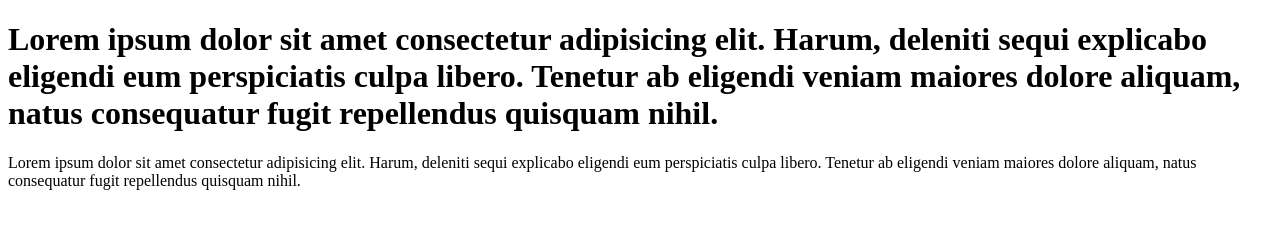
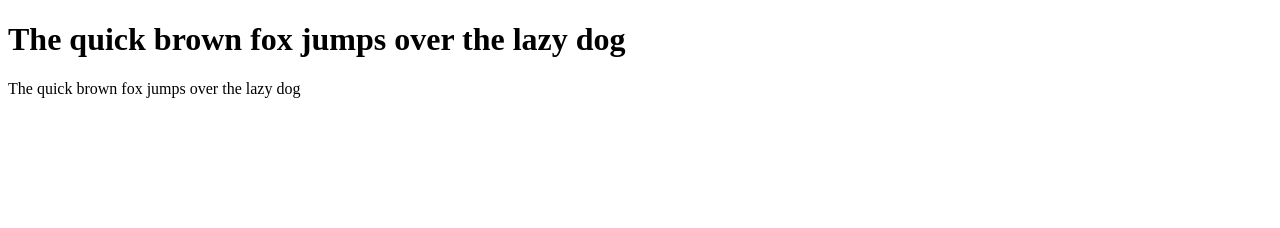
Before and after one commit to jorgeluizmcf/ambientes-dev-soft-22-09-25, a plain HTML site: page index.html in a window 1280 px wide. Drawn offline with Linux system fonts and the light colour scheme.

Commit message:
realiza ajuste

```diff
--- a/index.html
+++ b/index.html
@@ -6,7 +6,7 @@
     <title>Document</title>
 </head>
 <body>
-    <h1>Lorem ipsum dolor sit amet consectetur adipisicing elit. Harum, deleniti sequi explicabo eligendi eum perspiciatis culpa libero. Tenetur ab eligendi veniam maiores dolore aliquam, natus consequatur fugit repellendus quisquam nihil.</h1>
-    <p>Lorem ipsum dolor sit amet consectetur adipisicing elit. Harum, deleniti sequi explicabo eligendi eum perspiciatis culpa libero. Tenetur ab eligendi veniam maiores dolore aliquam, natus consequatur fugit repellendus quisquam nihil.</p>
+    <h1>The quick brown fox jumps over the lazy dog</h1>
+    <p>The quick brown fox jumps over the lazy dog</p>
 </body>
 </html>
```
